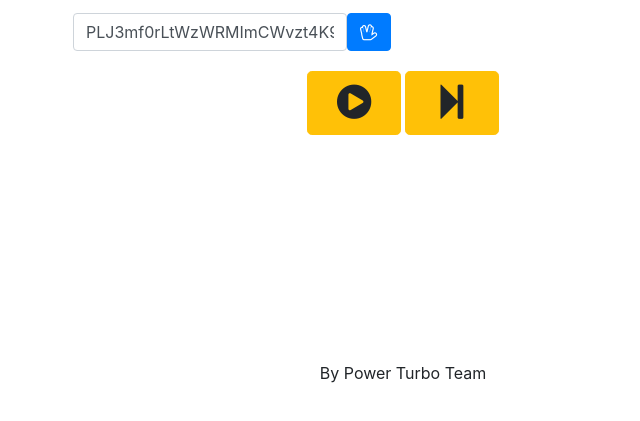
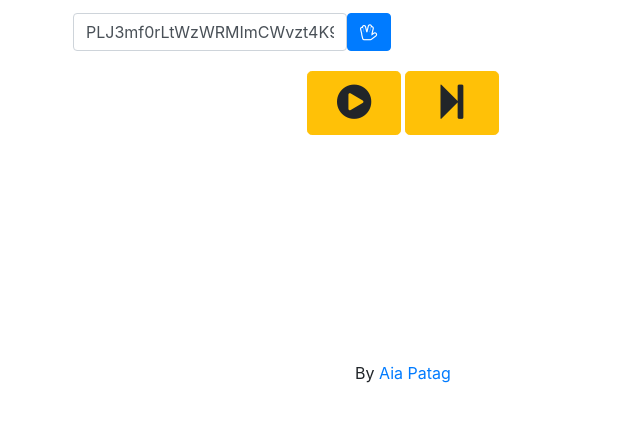
Before and after one commit to aiampogi/NameThatTune, a plain HTML site: page index.html in a window 1280 px wide. Shown: the part 369-790 px from the top of the page, without its empty margins (237-877 px from the left). Drawn offline with nearby package versions, Linux system fonts and the light colour scheme; files that its build step writes are made by us from their sources; files whose address does not match are found by name.

Commit message:
organized directories. fixed author

```diff
--- a/index.html
+++ b/index.html
@@ -10,12 +10,12 @@
     <meta name="author" content="">
     <link rel="icon" href="./faviconmusic.ico">
 
-    <title>Name That Tune - Power Turbo</title>
+    <title>Name That Tune</title>
 
     <!-- Bootstrap core CSS -->
     <link href="https://bootswatch.com/paper/bootstrap.min.css" rel="stylesheet">
     <link rel="stylesheet" href="https://maxcdn.bootstrapcdn.com/font-awesome/4.5.0/css/font-awesome.min.css">
-
+    <!-- Custom styles for this template -->
     <link href="./styles/cover.css" rel="stylesheet">
     <link href="./styles/pace.css" rel="stylesheet">
 </head>
@@ -49,7 +49,7 @@
 
                 <div class="mastfoot">
                     <div class="inner">
-                        <p>By Power Turbo Team</p>
+                        <p>By <a href="http://weekendchronicles.com">Aia Patag</a></p>
                     </div>
                 </div>
 
@@ -64,7 +64,8 @@
     <!-- Placed at the end of the document so the pages load faster -->
     <script src="https://code.jquery.com/jquery-2.2.0.min.js"></script>
     <script src="http://chancejs.com/chance.min.js"></script>
-    <script src="https://maxcdn.bootstrapcdn.com/bootstrap/3.3.6/js/bootstrap.min.js" integrity="sha384-0mSbJDEHialfmuBBQP6A4Qrprq5OVfW37PRR3j5ELqxss1yVqOtnepnHVP9aJ7xS" crossorigin="anonymous"></script>
+    <script src="https://maxcdn.bootstrapcdn.com/bootstrap/3.3.6/js/bootstrap.min.js" integrity="sha384-0mSbJDEHialfmuBBQP6A4Qrprq5OVfW37PRR3j5ELqxss1yVqOtnepnHVP9aJ7xS"
+    crossorigin="anonymous"></script>
     <script src="./scripts/index.js"></script>
     <script src="./scripts/pace.min.js"></script>
 
@@ -87,7 +88,6 @@
             });
         }
     </script>
-
 </body>
 
 </html>
```
Also changed, not shown: scripts/index.js (renamed from index_files/index.js, +0 -21 lines), scripts/pace.min.js (renamed from index_files/pace.min.js), styles/cover.css (renamed from index_files/cover.css), styles/pace.css (renamed from index_files/pace.css).
